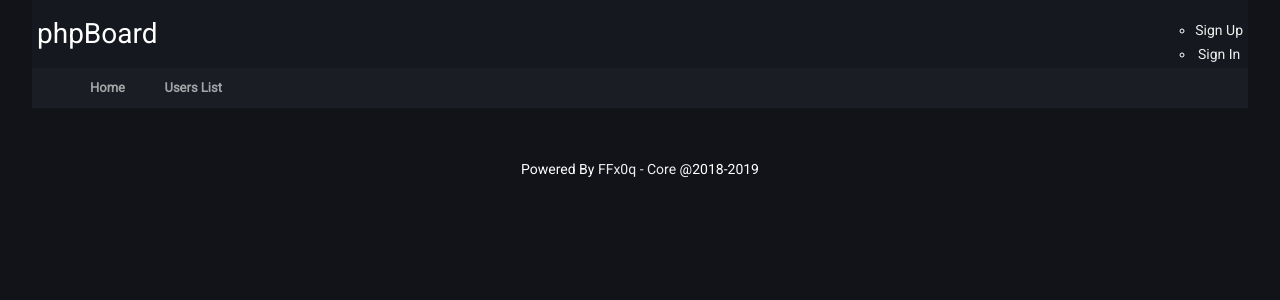
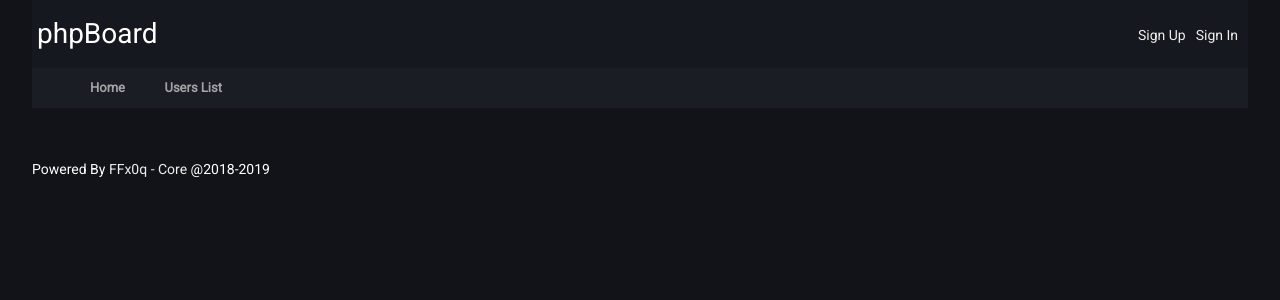
Before and after one commit to FFx0q/forum, a PHP site: template templates/topic/post.twig in a window 1280 px wide. Shown: the top 300 px of the page. Run offline with PHP 8.4, Linux system fonts and the light colour scheme; the template is opened without the code that fills it, so the values that code supplies are empty; some libraries are stand-ins or nearby versions.

Commit message:
Some fixes in layout

```diff
--- a/public/css/core.css
+++ b/public/css/core.css
@@ -116,17 +116,19 @@
   font-size: 16px;
 }
 
+.grid {
+  display: grid;
+  grid-template-columns: repeat(4, 1fr);
+}
+
 .container {
   position: relative;
   margin: 0 auto;
   padding: 0 15px;
   max-width: 95%;
-  display: grid;
-  grid-template-columns: 75% 25%;
-  grid-template-areas: "header header" "content sidebar" "footer footer";
 }
 .container .header {
-  grid-area: header;
+  grid-column: 1/span 5;
   border-bottom: 1px solid rgba(0, 0, 0, 0.1);
   background-color: #15181e;
 }
@@ -139,10 +141,14 @@
   line-height: 58px;
 }
 .container .header .user-nav {
+  display: inherit;
   position: absolute;
   text-decoration: none;
   right: 20px;
   list-style: none;
+}
+.container .header .user-nav .user-nav-item {
+  padding: 5px;
 }
 .container .header nav {
   align-items: center;
@@ -165,17 +171,27 @@
   text-decoration: none;
 }
 .container .forum {
-  grid-area: content;
+  display: flex;
+  flex-wrap: wrap;
+  width: 100%;
 }
-.container .forum .content {
+.container .content {
+  grid-column: 1/span 5;
+  display: flex;
   font-size: 14px;
   line-height: 1.5;
 }
+.container .content .content-area {
+  width: 100%;
+}
 .container .sidebar {
-  grid-area: sidebar;
+  display: flex;
+  grid-column: span 2;
+  width: 25%;
 }
 .container .footer {
-  grid-area: footer;
+  display: flex;
+  grid-column: 1/span 5;
   position: relative;
   height: 30%;
   clear: both;
--- a/public/scss/layout.scss
+++ b/public/scss/layout.scss
@@ -1,19 +1,19 @@
+.grid
+{
+    display: grid;
+    grid-template-columns: repeat(4, 1fr);
+}
 .container
 {
+
     position: relative;
     margin: 0 auto;
     padding: 0 15px;
     max-width: 95%;
-    display: grid;
-    grid-template-columns: 75% 25%;
-    grid-template-areas:
-    "header header"
-    "content sidebar"
-    "footer footer";
 
     .header
     {
-        grid-area: header;
+        grid-column: 1 / span 5;
         border-bottom: 1px solid rgba(0,0,0,0.1);
         background-color: #15181e;
         .site-title
@@ -27,10 +27,15 @@
         }
         .user-nav
         {
+            display: inherit;
             position: absolute;
             text-decoration: none;
             right: 20px;
             list-style: none;
+            .user-nav-item
+            {
+                padding: 5px;
+            }
         }
         nav
         {
@@ -59,22 +64,32 @@
     }
     .forum
     {
-        grid-area: content;
-        .content
+        display: flex;
+        flex-wrap: wrap;
+        width: 100%;
+    }
+    .content
+    {
+        grid-column: 1 / span 5;
+        display: flex;
+        font-size: 14px;
+        line-height: 1.5;
+        .content-area
         {
-            font-size: 14px;
-            line-height: 1.5;
+            width: 100%;
         }
     }
-
     .sidebar
     {
-        grid-area: sidebar;
+        display: flex;
+        grid-column: span 2;
+        width: 25%;
     }
 
     .footer
     {
-        grid-area: footer;
+        display: flex;
+        grid-column: 1 / span 5;
         position: relative;
         height: 30%;
         clear: both;
--- a/templates/base.twig
+++ b/templates/base.twig
@@ -14,12 +14,12 @@
         <title>{% block title %}FFx0q - Core{% endblock %}</title>
     </head>
     <body>
-        <div class="container">
+        <div class="container grid">
             <!-- Header -->
             {% include "layout/header.twig" %}
 
             <!-- Content -->
-            <main class="forum">
+            <main class="content">
                 {% block content %}{% endblock %}
             </main>
 
--- a/templates/category/category.twig
+++ b/templates/category/category.twig
@@ -1,7 +1,9 @@
 {% extends 'base.twig' %}
 {% block content %}
-    <section class="col-sm">
-        <h2 class="categoryTitle">Topics</h2>
+    <section class="forum">
+        <header class="page-header">
+            <h2 class="page-title">Topics</h2>
+        </header>
         <ul class="cForumList">
             {% for topic in topics %}
                 <li class="cForumRow">
--- a/templates/category/forum.twig
+++ b/templates/category/forum.twig
@@ -1,7 +1,9 @@
 {% extends 'base.twig' %}
 {% block content %}
-    <section class="col-sm">
-        <h2 class="categoryTitle">Forums</h2>
+    <section class="forum">
+        <header class="page-header">
+            <h2 class="page-title">Forums</h2>
+        </header>
         <ul class="cForumList">
             {% for forum in forums %}
                 <li class="cForumRow">
--- a/templates/index/index.twig
+++ b/templates/index/index.twig
@@ -1,6 +1,6 @@
 {% extends "base.twig" %}
 {% block content %}
-    <div class="content">
+    <div class="forum">
         {% for category, forums in category %}
             <div class="cForumList" id="category-{{loop.index}}">
                 <h2 class="categoryTitle"> <a href="/category/forum/{{category|split('-')[0]}}-category">{{category|split('-')[1] }}</a></h2>
@@ -28,4 +28,7 @@
                 no category found
         {% endfor %}
         </div>
+        <aside class="sidebar">
+
+        </aside>
 {% endblock %}
--- a/templates/layout/header_guest.twig
+++ b/templates/layout/header_guest.twig
@@ -1,9 +1,7 @@
+<li class="user-nav-item">
+    <a href="/user/register">Sign Up </a>
+</li>
 
-        <ul class="nav navbar-nav ml-auto w-100 justify-content-end">
-            <li class="nav-item">
-                <a class="nav-link" href="/user/register">Sign Up </a>
-            </li>
-                <li class="nav-item">
-                <a class="nav-link" href="/user/login">Sign In </a>
-            </li>
-        </ul>
+<li class="user-nav-item">
+    <a href="/user/login"> Sign In </a>
+</li>
--- a/templates/layout/header_user.twig
+++ b/templates/layout/header_user.twig
@@ -4,6 +4,7 @@
         <div class="dropdown-content">
             <a href="/user/profile/{{session.login|split('-')[0]}}">Profile</a>
             <a href="/settings/overview">Settings</a>
+            <a href="/user/logout">Logout</a>
         </div>
     </div>
 </li>
--- a/templates/topic/post.twig
+++ b/templates/topic/post.twig
@@ -1,12 +1,12 @@
 {% extends "base.twig" %}
 {% block content %}
-    <section class="content">
+    <section class="content-area">
         <header class="page-header">
               <h1 class="page-title">{{posts.0.title}}</h1>
         </header>
         {% for post in posts %}
             <article id="post-{{post.id}}" class="post">
-                <aside class="post-author col-sm-4">
+                <aside class="post-author">
                 <center>
                     <div class="author-avatar">
                         <img src="/uploads/avatars/avatar_1.png" />
@@ -32,7 +32,7 @@
                         </div>
                     </div>
                 </aside>
-                <section class="post-content col-sm-8">
+                <section class="post-content">
                     <header class="post-head">
                         <div style="vertical-align: top; float: right;">
                             <strong>
--- a/templates/user/profile.twig
+++ b/templates/user/profile.twig
@@ -1,7 +1,7 @@
 {% extends 'base.twig' %}
 {% block content %}
     {% for user in user %}
-        <section class="content">
+        <section class="content-area">
             <header>
                 <div class="profile-header">
                    <div class="profile-photo Column">
--- a/templates/user/user.twig
+++ b/templates/user/user.twig
@@ -1,6 +1,6 @@
 {% extends 'base.twig' %}
 {% block content %}
-    <section class="content">
+    <section class="content-area">
         <header class="page-header">
             <h1 class="page-title">Member List</h1>
         </header>
```
Also changed, not shown: public/css/layout.css (+24 -8 lines).
